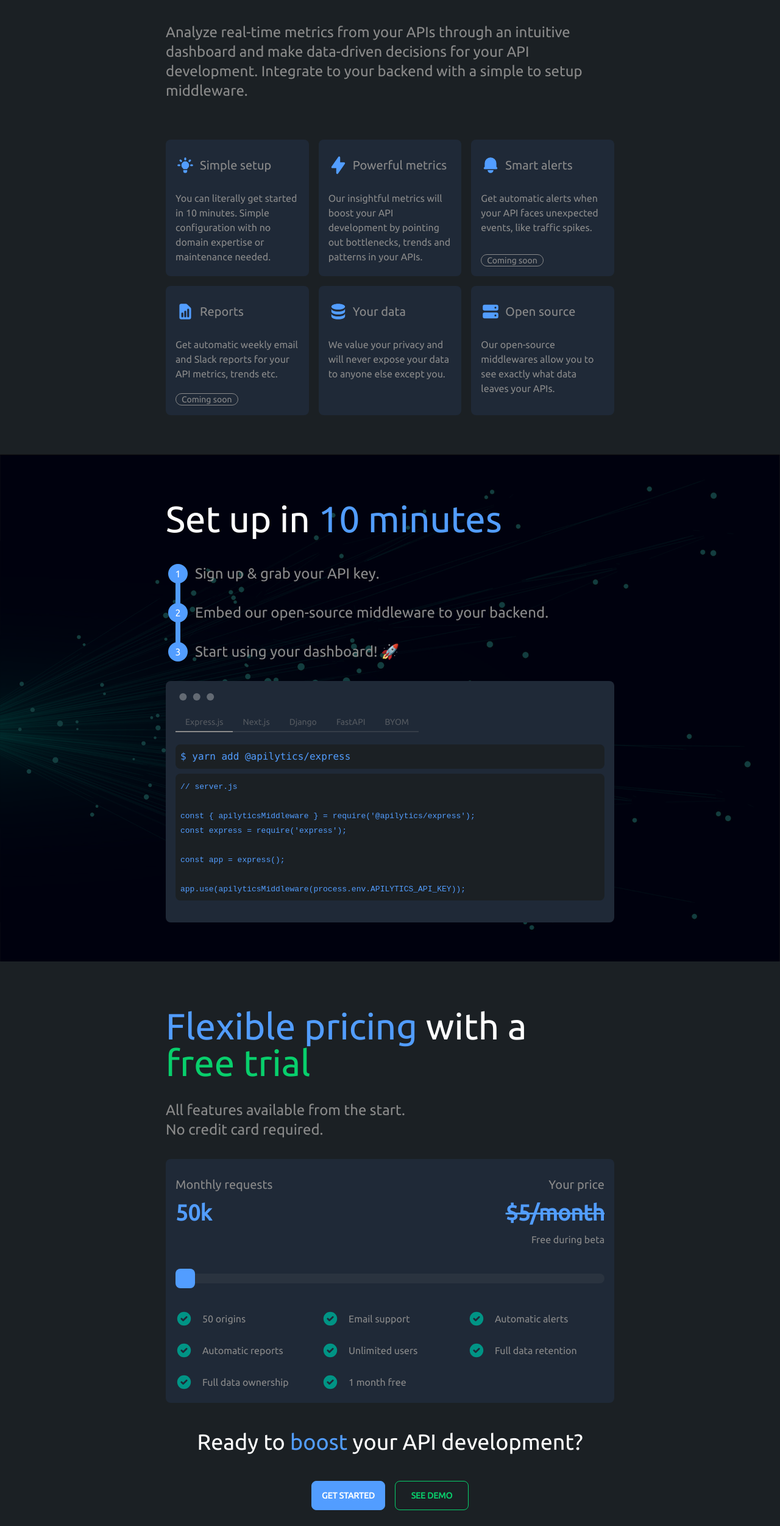
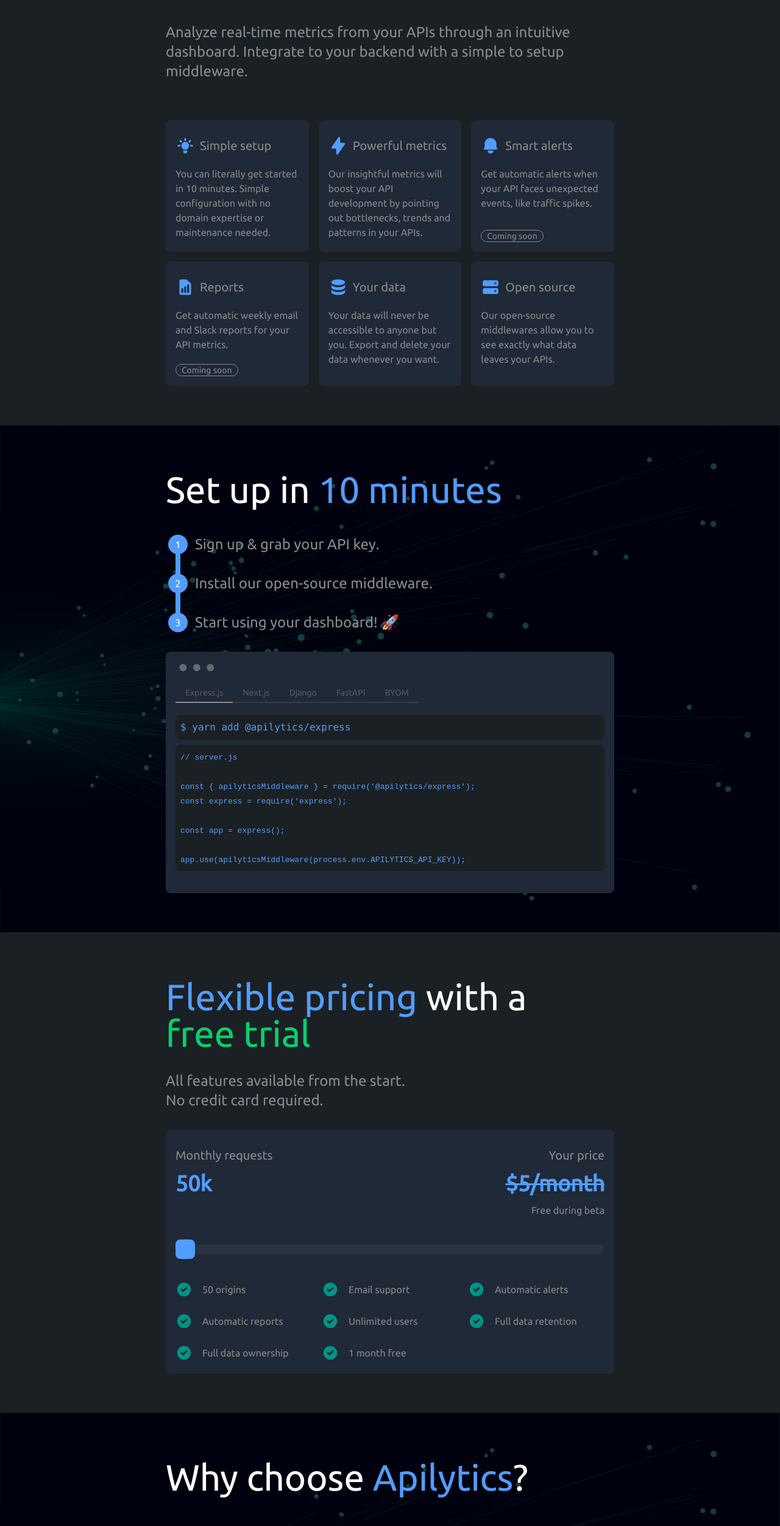
Before and after one commit to apilytics/apilytics, a Next.js app: page / in a window 1280 px wide. Shown: the part 1037-3540 px from the top of the page at 61% size. Built offline with nearby package versions, Linux system fonts and the light colour scheme; no server answers.

Commit message:
Improve landing page copy texts

```diff
--- /dev/null
+++ b/src/components/Home/BottomSection.tsx
@@ -0,0 +1,27 @@
+import Link from 'next/link';
+import React from 'react';
+
+import { Button } from 'components/shared/Button';
+import { staticRoutes } from 'utils/router';
+
+export const BottomSection: React.FC = () => (
+  <div className="bg-base-200">
+    <div className="container py-4 lg:py-16 max-w-3xl text-center">
+      <h3 className="text-white">
+        Ready to <span className="text-primary">boost</span> your API development?
+      </h3>
+      <div className="mt-8 flex flex-col lg:flex-row gap-4 justify-center">
+        <Link href={staticRoutes.login} passHref>
+          <Button className="btn-primary" fullWidth="mobile">
+            Get started
+          </Button>
+        </Link>
+        <Link href={staticRoutes.demo} passHref>
+          <Button className="btn-secondary btn-outline" fullWidth="mobile">
+            Live demo
+          </Button>
+        </Link>
+      </div>
+    </div>
+  </div>
+);
--- a/src/components/Home/Features.tsx
+++ b/src/components/Home/Features.tsx
@@ -30,13 +30,14 @@
   {
     icon: DocumentReportIcon,
     title: 'Reports',
-    content: 'Get automatic weekly email and Slack reports for your API metrics, trends etc.',
+    content: 'Get automatic weekly email and Slack reports for your API metrics.',
     comingSoon: true,
   },
   {
     icon: DatabaseIcon,
     title: 'Your data',
-    content: 'We value your privacy and will never expose your data to anyone else except you.',
+    content:
+      'Your data will never be accessible to anyone but you. Export and delete your data whenever you want.',
   },
   {
     icon: ServerIcon,
@@ -54,9 +55,8 @@
         <span className="text-secondary">API metrics</span>
       </h1>
       <h5 className="mt-8">
-        Analyze real-time metrics from your APIs through an intuitive dashboard and make data-driven
-        decisions for your API development. Integrate to your backend with a simple to setup
-        middleware.
+        Analyze real-time metrics from your APIs through an intuitive dashboard. Integrate to your
+        backend with a simple to setup middleware.
       </h5>
       <div className="mt-16 grid gap-4 grid-cols-1 md:grid-cols-3">
         {FEATURES.map(({ icon: Icon, title, content, comingSoon }) => (
@@ -65,7 +65,7 @@
               <Icon className="h-8 w-8 text-primary mr-2" />
               <h6>{title}</h6>
             </div>
-            <p className="mt-4 grow">{content}</p>
+            <p className="mt-2 grow">{content}</p>
             {comingSoon && <div className="badge badge-outline mt-4">Coming soon</div>}
           </div>
         ))}
--- a/src/components/Home/Pricing.tsx
+++ b/src/components/Home/Pricing.tsx
@@ -1,10 +1,6 @@
 import { CheckCircleIcon } from '@heroicons/react/solid';
 import clsx from 'clsx';
-import Link from 'next/link';
 import React, { useState } from 'react';
-
-import { Button } from 'components/shared/Button';
-import { staticRoutes } from 'utils/router';
 
 const PRICES = {
   50_000: 5,
@@ -100,23 +96,6 @@
             ))}
           </div>
         </div>
-        <div className="mt-8 flex flex-col items-center">
-          <h3 className="text-white">
-            Ready to <span className="text-primary">boost</span> your API development?
-          </h3>
-          <div className="mt-8 grid grid-cols-1 lg:grid-cols-2 gap-4 w-full lg:w-auto">
-            <Link href={staticRoutes.login} passHref>
-              <Button className="btn-primary" fullWidth="mobile">
-                Get started
-              </Button>
-            </Link>
-            <Link href={staticRoutes.demo} passHref>
-              <Button className="btn-secondary btn-outline" fullWidth="mobile">
-                See demo
-              </Button>
-            </Link>
-          </div>
-        </div>
       </div>
     </div>
   );
--- a/src/components/Home/Setup.tsx
+++ b/src/components/Home/Setup.tsx
@@ -95,9 +95,11 @@
     case 'BYOM': {
       return (
         <pre>
-          If your backend supports none of our open source middlewares, we have tools to help you
-          with creating your own middleware. See our <Link href={staticRoutes.docs}>docs</Link> for
-          more information.
+          If your backend supports none of our open source middlewares,
+          <br />
+          we have tools to help you with creating your own middleware.
+          <br />
+          See our <Link href={staticRoutes.docs}>docs</Link> for more information.
         </pre>
       );
     }
@@ -124,7 +126,7 @@
                 <h5 className="text-left">Sign up & grab your API key.</h5>
               </li>
               <li className="step step-primary">
-                <h5 className="text-left">Embed our open-source middleware to your backend.</h5>
+                <h5 className="text-left">Install our open-source middleware.</h5>
               </li>
               <li className="step step-primary">
                 <h5 className="text-left">Start using your dashboard! 🚀</h5>
--- /dev/null
+++ b/src/components/Home/Why.tsx
@@ -0,0 +1,54 @@
+import { BadgeCheckIcon } from '@heroicons/react/solid';
+import React from 'react';
+
+const REASONS = [
+  {
+    title: 'Low code',
+    content:
+      'Existing tools require you to either build, deploy or maintain stuff. We solve all of these problems for you.',
+  },
+  {
+    title: 'Ease of use',
+    content:
+      "You don't need a team of experts with Apilytics. We'll take care of everything for you.",
+  },
+  {
+    title: 'Meaningful data',
+    content: "We know what metrics API developers are interested in and we've got you covered.",
+  },
+  {
+    title: 'Automation',
+    content: "Choose how to receive your data & get alerted. We'll take care of the rest.",
+  },
+  {
+    title: 'Privacy first',
+    content: 'Your privacy matters. Your data is hosted within EU with 100% GDPR compliancy.',
+  },
+  {
+    title: 'Transparency',
+    content: 'Pay only for the data you use. No surprise fees. Cancel any time.',
+  },
+];
+
+export const Why: React.FC = () => (
+  <div className="bg-background bg-no-repeat bg-cover">
+    <div className="bg-filter">
+      <div className="container max-w-3xl py-4 lg:py-16 flex flex-col">
+        <h1 className="text-white">
+          Why choose <span className="text-primary">Apilytics</span>?
+        </h1>
+        <div className="mt-16 grid gap-4 grid-cols-1 md:grid-cols-3">
+          {REASONS.map(({ title, content }) => (
+            <div className="card bg-base-100 rounded-lg p-4" key={title}>
+              <div className="flex items-center">
+                <BadgeCheckIcon className="h-8 w-8 mr-2 text-secondary" />
+                <h6>{title}</h6>
+              </div>
+              <p className="mt-2 grow">{content}</p>
+            </div>
+          ))}
+        </div>
+      </div>
+    </div>
+  </div>
+);
--- a/src/pages/index.tsx
+++ b/src/pages/index.tsx
@@ -1,10 +1,12 @@
 import React from 'react';
 import type { NextPage } from 'next';
 
+import { BottomSection } from 'components/Home/BottomSection';
 import { Features } from 'components/Home/Features';
 import { Pricing } from 'components/Home/Pricing';
 import { Setup } from 'components/Home/Setup';
 import { TopSection } from 'components/Home/TopSection';
+import { Why } from 'components/Home/Why';
 import { Layout } from 'components/layout/Layout';
 import { withNoAuth } from 'hocs/withNoAuth';
 
@@ -14,6 +16,8 @@
     <Features />
     <Setup />
     <Pricing />
+    <Why />
+    <BottomSection />
   </Layout>
 );
 
```
